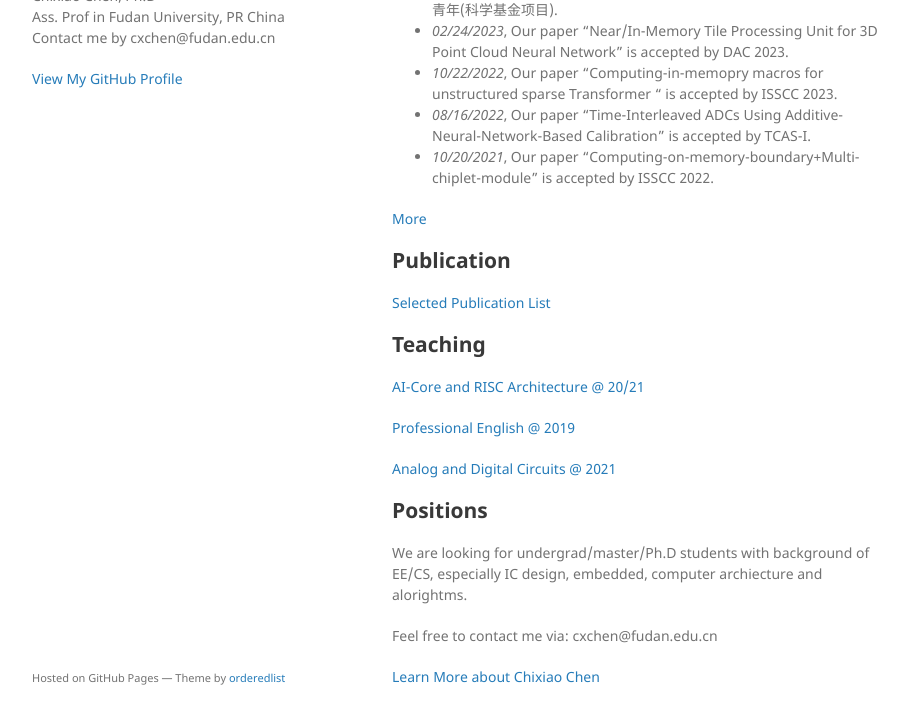
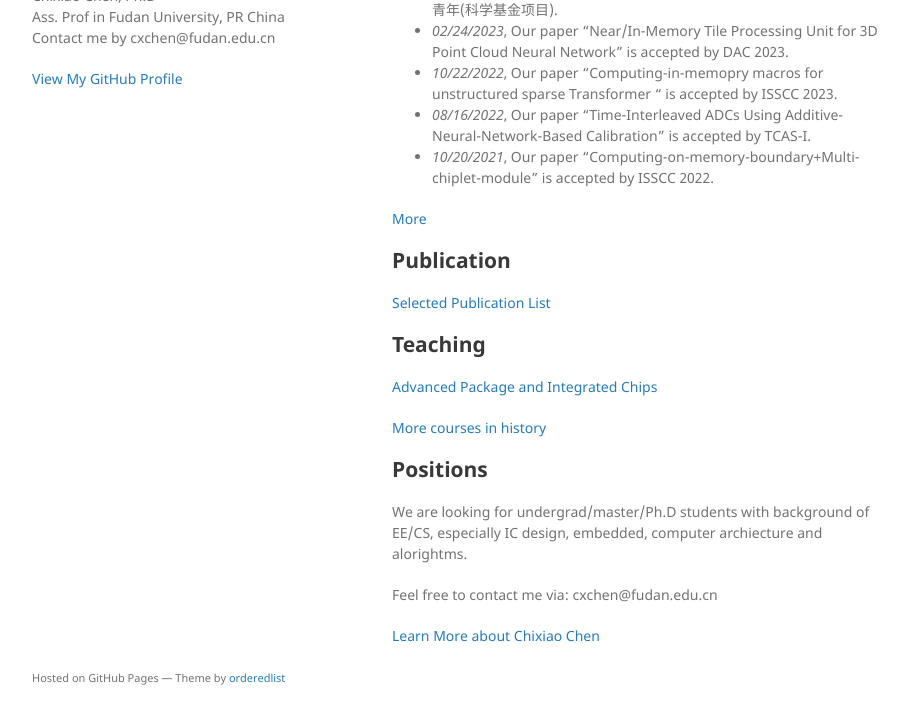
Before and after one commit to cihlab/cihlab.github.io, a Jekyll site: the page built from index.md, in a window 1280 px wide and 1119 px high. Shown: the part 362-1086 px from the top of the window, without its empty margins (178-1086 px from the left). Built offline with Jekyll 4.4.1, drawn with Linux system fonts in a browser that asks for light colours; our own code applies the rules of GitHub Pages for plain Markdown files.

Commit message:
Update index.md

```diff
--- a/index.md
+++ b/index.md
@@ -27,12 +27,10 @@ A brief chinese introduction can be found via [FICS faculty website](https://fic
 
 ## Teaching
 
+[Advanced Package and Integrated Chips](./course/chiplet.md)
 
-[AI-Core and RISC Architecture @ 20/21](https://elearning.fudan.edu.cn/courses/26051)
+[More courses in history](./course/teaching_history.md)
 
-[Professional English @ 2019](./course/peng.md)
-
-[Analog and Digital Circuits @ 2021](./course/ckt21.md)
 
 ## Positions
 
```
